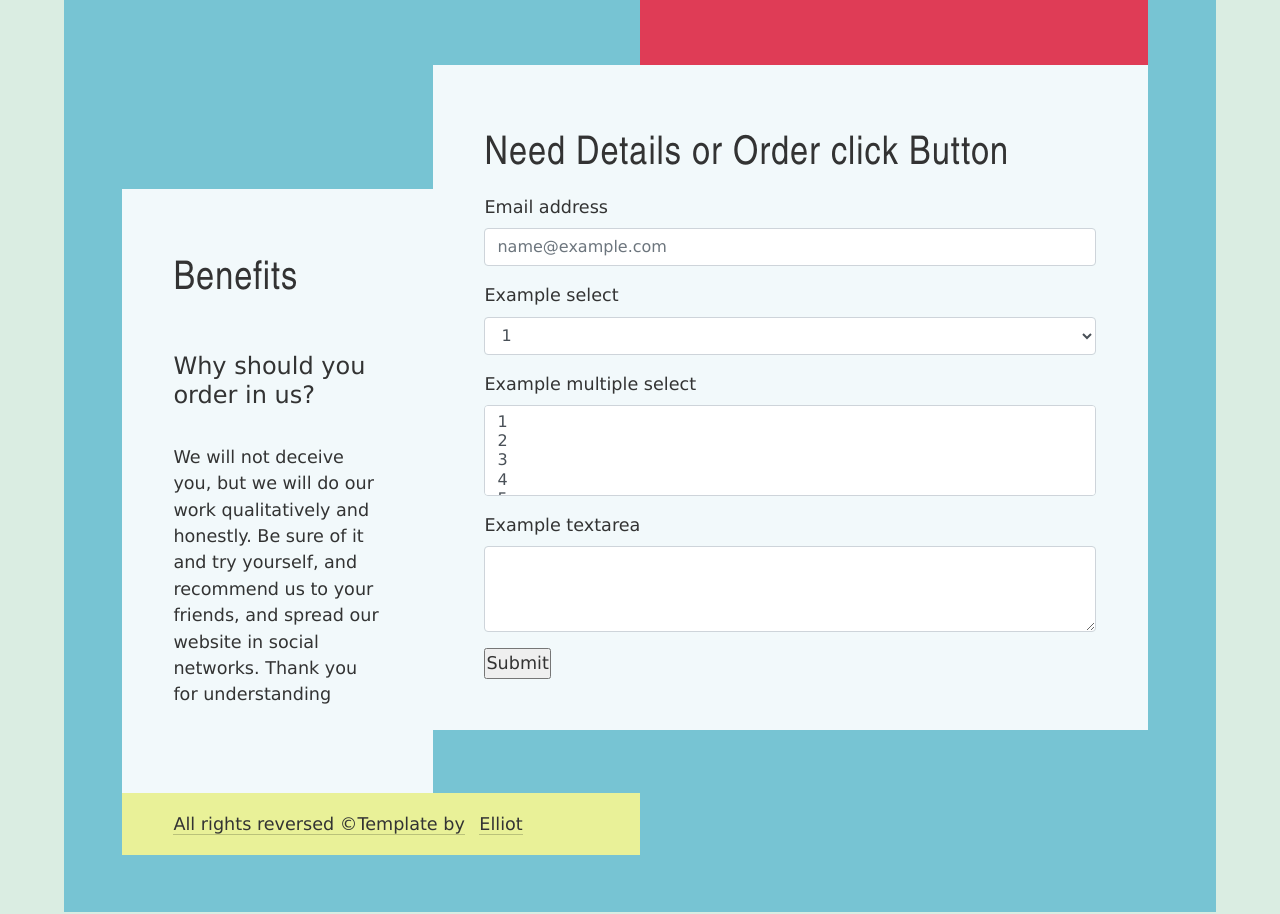
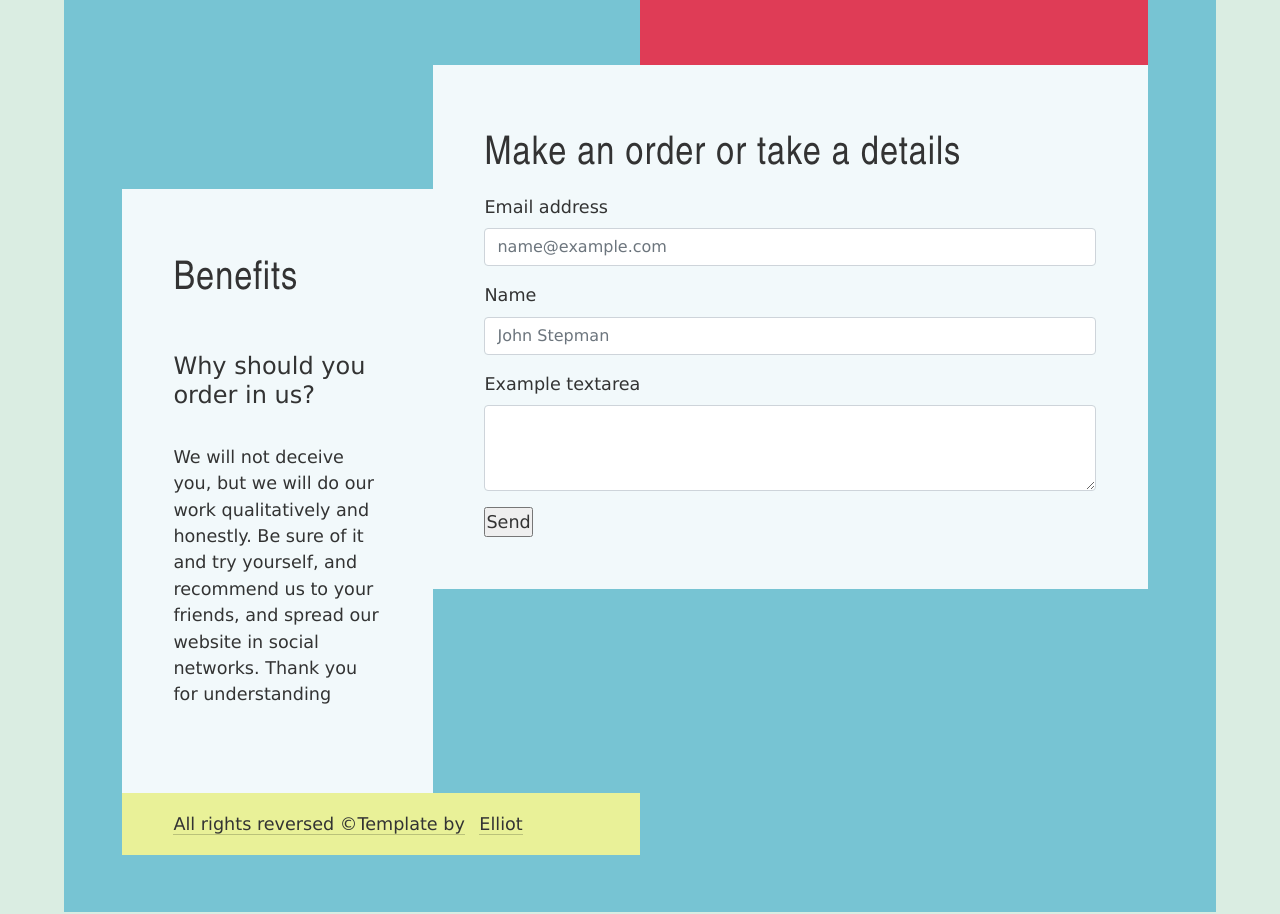
Before and after one commit to Designstep/designstep.github.io, a plain HTML site: page index.html in a window 1280 px wide. Shown: the part 2927-3841 px from the top of the page. Drawn offline with nearby package versions, Linux system fonts and the light colour scheme.

Commit message:
boot_up01

```diff
--- a/index.html
+++ b/index.html
@@ -140,37 +140,22 @@ This agency known in Pinterest advises you design services.
 		</div>
 
 		<div class="requirements" id="zen-requirements" role="article">
-			<h3>Need Details or Order click Button </h3>
+			<h3>Make an order or take a details  </h3>
 			<form action="https://getsimpleform.com/messages?form_api_token=e9b147c8b4d328e5b706f1e66c10da50" method="post">
   <div class="form-group">
     <label for="exampleFormControlInput1">Email address</label>
     <input type="email" class="form-control" id="exampleFormControlInput1" placeholder="name@example.com">
   </div>
-  <div class="form-group">
-    <label for="exampleFormControlSelect1">Example select</label>
-    <select class="form-control" id="exampleFormControlSelect1">
-      <option>1</option>
-      <option>2</option>
-      <option>3</option>
-      <option>4</option>
-      <option>5</option>
-    </select>
+ <div class="form-group">
+    <label for="exampleFormControlInput1">Name</label>
+    <input type="email" class="form-control" id="exampleFormControlInput1" placeholder="John Stepman">
   </div>
-  <div class="form-group">
-    <label for="exampleFormControlSelect2">Example multiple select</label>
-    <select multiple class="form-control" id="exampleFormControlSelect2">
-      <option>1</option>
-      <option>2</option>
-      <option>3</option>
-      <option>4</option>
-      <option>5</option>
-    </select>
-  </div>
+
   <div class="form-group">
     <label for="exampleFormControlTextarea1">Example textarea</label>
     <textarea class="form-control" id="exampleFormControlTextarea1" rows="3"></textarea>
   </div>
-  <input type='submit' value='Submit' />
+  <input type='submit' value='Send' />
 </form>
 </div>
 
```
